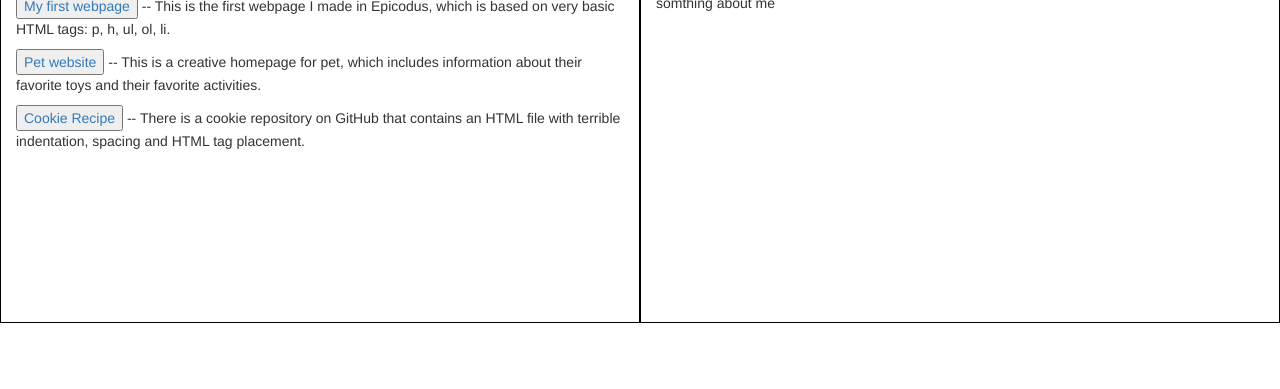
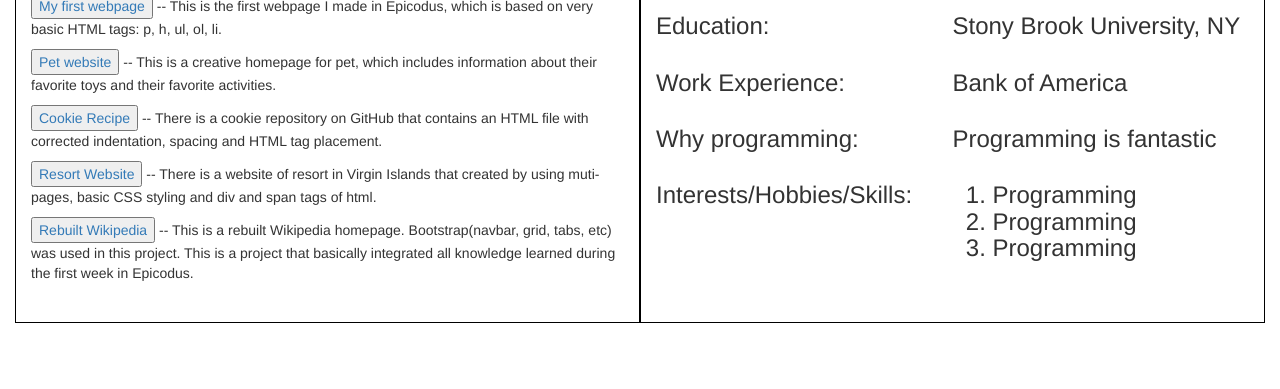
Before and after one commit to q111111233/Portfolio-Landing-Page, a plain HTML site: page index.html in a window 1280 px wide. Shown: the part 411-800 px from the top of the page. Drawn offline with nearby package versions, Linux system fonts and the light colour scheme.

Commit message:
I will add content on my page

```diff
--- a/css/custom.css
+++ b/css/custom.css
@@ -11,3 +11,12 @@
   border: solid black 1px;
   height: 400px;
 }
+
+.title{
+  float: left;;
+  width: 50%;
+}
+.content{
+  float: left;
+  width: 50%;
+}
--- a/index.html
+++ b/index.html
@@ -83,9 +83,9 @@
       </div>
 
       <!-- content arranged in grid -->
-
+      <div class="container-fluid">
         <div class="row">
-        <!-- restaurants -->
+          <!-- list of projects -->
           <div class="col-md-6">
             <h1>List of Projects</h1>
             <p>
@@ -98,18 +98,70 @@
             </p>
             <p>
               <button> <a href="https://github.com/q111111233/cookierecipe">Cookie Recipe</button></a>
-            -- There is a cookie repository on GitHub that contains an HTML file with terrible indentation, spacing and HTML tag placement.
+              -- There is a cookie repository on GitHub that contains an HTML file with corrected indentation, spacing and HTML tag placement.
+            </p>
+            <p>
+              <button> <a href="https://github.com/q111111233/ResortWebsite">Resort Website</button></a>
+              -- There is a website of resort in Virgin Islands that created by using muti-pages, basic CSS styling and div and span tags of html.
+            </p>
+            <p>
+              <button> <a href="https://github.com/q111111233/rebuildwikipedia">Rebuilt Wikipedia</button></a>
+              -- This is a rebuilt Wikipedia homepage. Bootstrap(navbar, grid, tabs, etc) was used in this project. This is a project that basically integrated all knowledge learned during the first week in Epicodus.
             </p>
           </div>
 
-        <!-- parks -->
+          <!-- about me -->
           <div class="col-md-6">
+            <div>
               <h1>About Me</h1>
-          <p>
-            somthing about me
-          </p>
+              <!-- education -->
+              <div>
+                <div class ="title">
+                  <h3>Education:</h3>
+                </div>
+                <div class ="content">
+                  <h3>Stony Brook University, NY</h3>
                 </div>
               </div>
+              <!-- work experience     -->
+              <div>
+                <div class ="title">
+                  <h3>Work Experience:</h3>
+                </div>
+                <div class ="content">
+                  <h3>Bank of America</h3>
+                </div>
+              </div>
+              <!--  why programming-->
+              <div>
+                <div class ="title">
+                  <h3>Why programming:</h3>
+                </div>
+                <div class ="content">
+                  <h3>Programming is fantastic</h3>
+                </div>
+              </div>
+              <!--interests-->
+              <div>
+                <div class ="title">
+                  <h3>Interests/Hobbies/Skills:</h3>
+                </div>
+                <div class ="content">
+                  <ol>
+                    <h3>
+                    <li>Programming</li>
+                    <li>Programming</li>
+                    <li>Programming</li>
+                    </h3>
+                  </ol>
+                </div>
+              </div>
+
+            </div>
+          </div>
+        </div>
+      </div>
+
     </div>
     <!-- jQuery (necessary for Bootstrap's JavaScript plugins) -->
     <script src="https://ajax.googleapis.com/ajax/libs/jquery/1.11.3/jquery.min.js"></script>
```
Also changed, not shown: img/after-work.jpg (added), img/thinker.jpg (added). Lines whose indentation alone changed are shown as unchanged.
